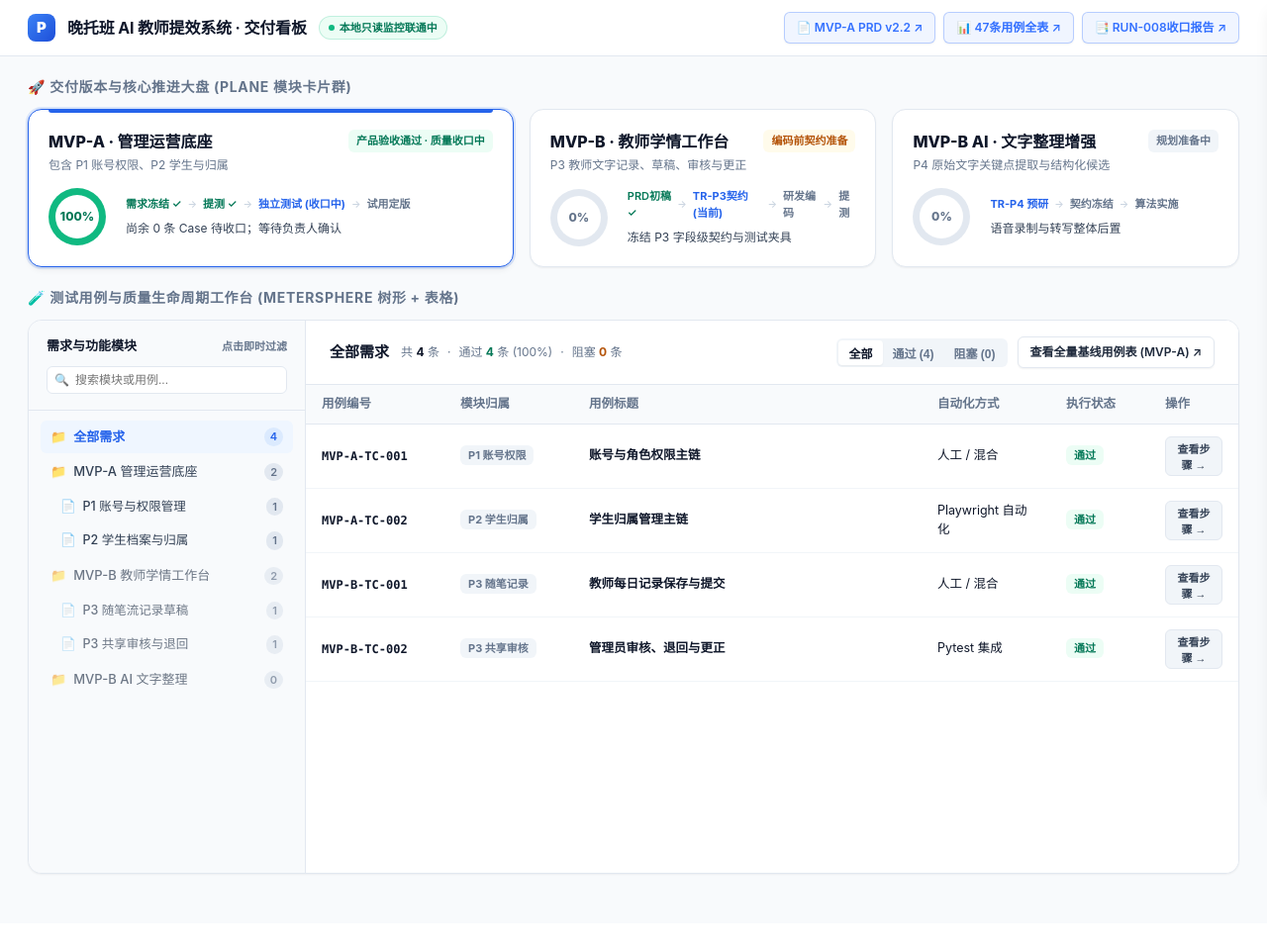
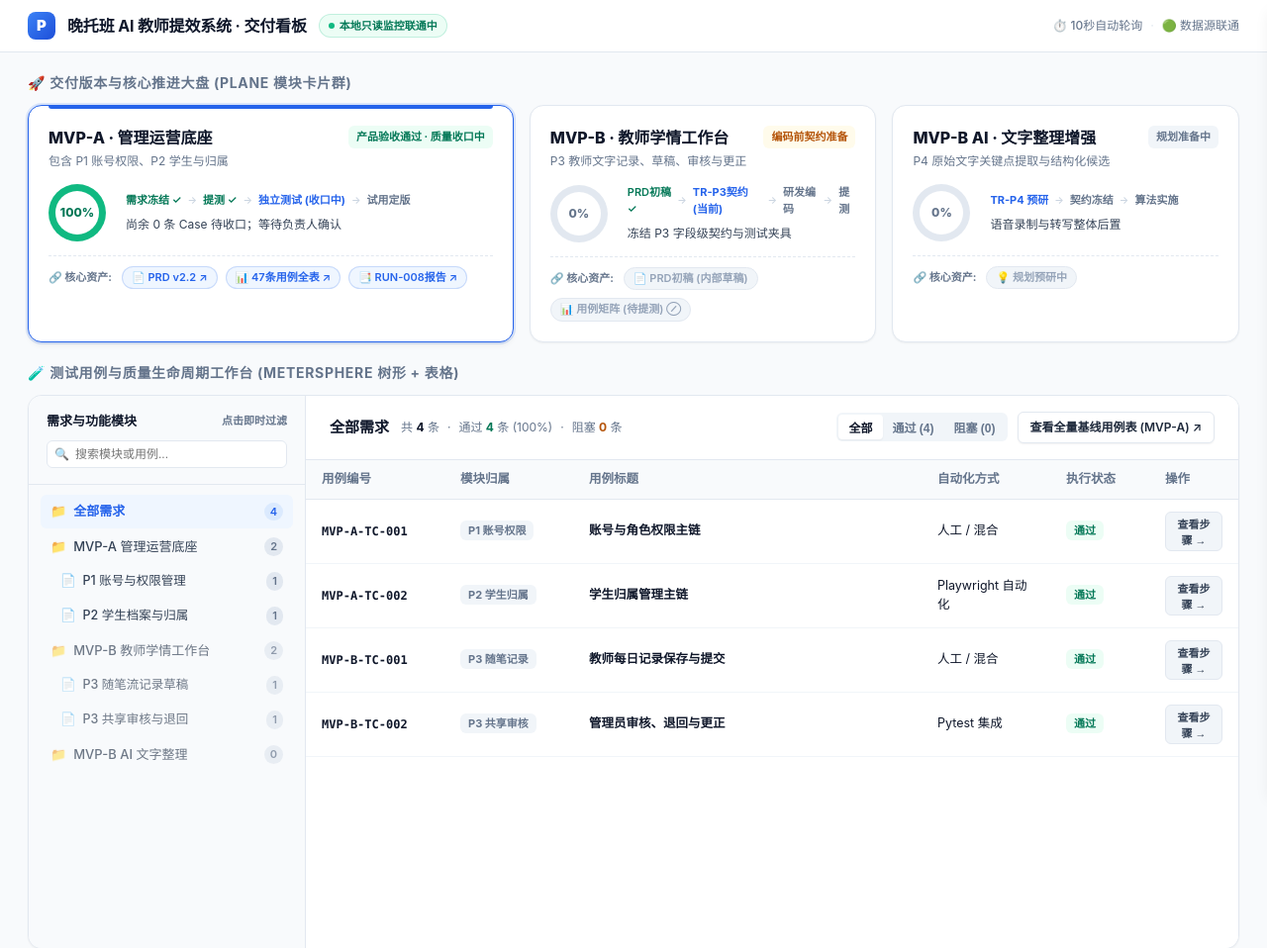
Before and after one commit to ranguang101/training-ai-delivery-dashboard, a FastAPI app: page /project-status/v2 in a window 1280 px wide. Shown: the top 958 px of the page at 99% size. Before the commit the page ends 884 px from the top, so only its background shows below. Run offline with FastAPI, Linux system fonts and the light colour scheme.

Commit message:
feat(dashboard): implement Scheme B - in-card assets bar and decoupled topbar header (v2.2)
- Decouple topbar header from specific module docs, displaying clean global meta
- Sink module documents into respective Plane module cards via .card-asset-bar
- Add stopPropagation to in-card asset pills to prevent unwanted module switching
- Update integration tests and Playwright E2E suite (36 passed, 100 passed in pytest)

```diff
--- a/app/static/fusion-dashboard.css
+++ b/app/static/fusion-dashboard.css
@@ -96,6 +96,19 @@
       height: 6px;
       border-radius: 50%;
       background: var(--green);
+    }
+
+    /* Header Global Meta */
+    .header-meta {
+      display: flex;
+      align-items: center;
+      gap: 8px;
+      font-size: 12px;
+      color: var(--text-muted);
+      font-weight: 500;
+    }
+    .header-meta .meta-divider {
+      color: var(--border);
     }
 
     /* Feishu Hub */
@@ -278,6 +291,61 @@
       white-space: nowrap;
       overflow: hidden;
       text-overflow: ellipsis;
+    }
+
+    /* In-Card Asset Bar (Scheme B) */
+    .card-asset-bar {
+      margin-top: 14px;
+      padding-top: 10px;
+      border-top: 1px dashed var(--border);
+      display: flex;
+      align-items: center;
+      gap: 8px;
+      flex-wrap: wrap;
+    }
+    .card-asset-label {
+      font-size: 11px;
+      font-weight: 700;
+      color: var(--text-muted);
+      margin-right: 2px;
+      display: inline-flex;
+      align-items: center;
+      gap: 4px;
+    }
+    .card-asset-pill {
+      display: inline-flex;
+      align-items: center;
+      gap: 4px;
+      padding: 3px 9px;
+      font-size: 11px;
+      font-weight: 600;
+      color: var(--primary);
+      background: var(--primary-soft);
+      border: 1px solid rgba(37, 99, 235, 0.2);
+      border-radius: 99px;
+      text-decoration: none;
+      transition: all 0.15s ease;
+      cursor: pointer;
+      line-height: 1.4;
+    }
+    .card-asset-pill:hover {
+      background: #dbeafe;
+      border-color: var(--primary);
+      color: #1d4ed8;
+      transform: translateY(-1px);
+    }
+    .card-asset-pill.is-disabled {
+      background: #f1f5f9;
+      color: #94a3b8;
+      border-color: #e2e8f0;
+      cursor: not-allowed;
+      transform: none;
+    }
+    .card-asset-pill.is-disabled:hover {
+      background: #f1f5f9;
+      color: #94a3b8;
+      border-color: #e2e8f0;
+      transform: none;
     }
 
     /* SECTION 2: METERSPHERE-STYLE DUAL PANE WORKBENCH (BOTTOM) */
--- a/app/static/fusion-dashboard.js
+++ b/app/static/fusion-dashboard.js
@@ -249,6 +249,51 @@
         </div>
       `;
 
+      // In-Card Asset Bar (Scheme B: Decoupled from Header)
+      const feishu = mod.feishu_links || {};
+      let assetsHtml = '';
+
+      if (mod.id === 'mvp-a') {
+        const prdLink = feishu.prd_url
+          ? `<a class="card-asset-pill" href="${escapeHtml(feishu.prd_url)}" target="_blank" rel="noopener noreferrer">📄 PRD v2.2 ↗</a>`
+          : '';
+        const casesLink = feishu.cases_url
+          ? `<a class="card-asset-pill" href="${escapeHtml(feishu.cases_url)}" target="_blank" rel="noopener noreferrer">📊 47条用例全表 ↗</a>`
+          : '';
+        const reportLink = feishu.report_url
+          ? `<a class="card-asset-pill" href="${escapeHtml(feishu.report_url)}" target="_blank" rel="noopener noreferrer">📑 RUN-008报告 ↗</a>`
+          : '';
+        assetsHtml = prdLink + casesLink + reportLink;
+      } else if (mod.id === 'mvp-b') {
+        const prdLink = feishu.prd_url
+          ? `<a class="card-asset-pill" href="${escapeHtml(feishu.prd_url)}" target="_blank" rel="noopener noreferrer">📄 PRD初稿 ↗</a>`
+          : `<span class="card-asset-pill is-disabled">📄 PRD初稿 (内部草稿)</span>`;
+        const casesPlaceholder = `<span class="card-asset-pill is-disabled" data-toast="💡 MVP-B 当前处于需求契约准备阶段，测试用例矩阵待研发提测后生成">📊 用例矩阵 (待提测) ⊘</span>`;
+        assetsHtml = prdLink + casesPlaceholder;
+      } else if (mod.id === 'mvp-b-ai') {
+        assetsHtml = `<span class="card-asset-pill is-disabled" data-toast="💡 MVP-B AI 处于规划准备期，用例矩阵尚未建立">💡 规划预研中</span>`;
+      }
+
+      if (assetsHtml) {
+        const assetBar = document.createElement('div');
+        assetBar.className = 'card-asset-bar';
+        assetBar.innerHTML = `<span class="card-asset-label">🔗 核心资产:</span>` + assetsHtml;
+
+        // 阻止向上冒泡触发卡片切换
+        assetBar.querySelectorAll('.card-asset-pill').forEach(function (pill) {
+          pill.addEventListener('click', function (e) {
+            e.stopPropagation();
+            const toastMsg = pill.getAttribute('data-toast');
+            if (toastMsg) {
+              e.preventDefault();
+              showToast(toastMsg);
+            }
+          });
+        });
+
+        card.appendChild(assetBar);
+      }
+
       card.addEventListener('click', function () {
         document.querySelectorAll('.module-card').forEach(c => c.classList.remove('active-module'));
         card.classList.add('active-module');
--- a/app/templates/safe_dashboard_v2.html
+++ b/app/templates/safe_dashboard_v2.html
@@ -17,17 +17,11 @@
         <span class="badge-status" title="当前运行于 127.0.0.1:8013，已连接 project-status.json">本地只读监控联通中</span>
       </div>
 
-      <!-- Core Feishu Documents -->
-      <div class="feishu-hub">
-        <a id="link-feishu-prd" href="https://vcnzw9ygmgsx.feishu.cn/docx/XHu7dCKI2oYsWZx4oBQcnJwtnxR" target="_blank" rel="noopener noreferrer" class="feishu-btn highlight">
-          📄 MVP-A PRD v2.2 ↗
-        </a>
-        <a id="link-feishu-cases" href="https://vcnzw9ygmgsx.feishu.cn/docx/WnTKduhb1oA8UsxGscqc6UgPnug" target="_blank" rel="noopener noreferrer" class="feishu-btn highlight">
-          📊 47条用例全表 ↗
-        </a>
-        <a id="link-feishu-report" href="https://vcnzw9ygmgsx.feishu.cn/docx/P5G7dnSxsolcKqxTVhecokFsnof" target="_blank" rel="noopener noreferrer" class="feishu-btn highlight">
-          📑 RUN-008收口报告 ↗
-        </a>
+      <!-- Global Status Meta (Decoupled from specific modules) -->
+      <div class="header-meta">
+        <span class="meta-item">⏱️ 10秒自动轮询</span>
+        <span class="meta-divider">·</span>
+        <span class="meta-item" id="header-sync-status">🟢 数据源联通</span>
       </div>
     </div>
   </header>
```
Also changed, not shown: e2e/dashboard/fusion-v2.spec.ts (+23 -18 lines), tests/integration/test_fusion_dashboard_v2.py (+2 -0 lines).
